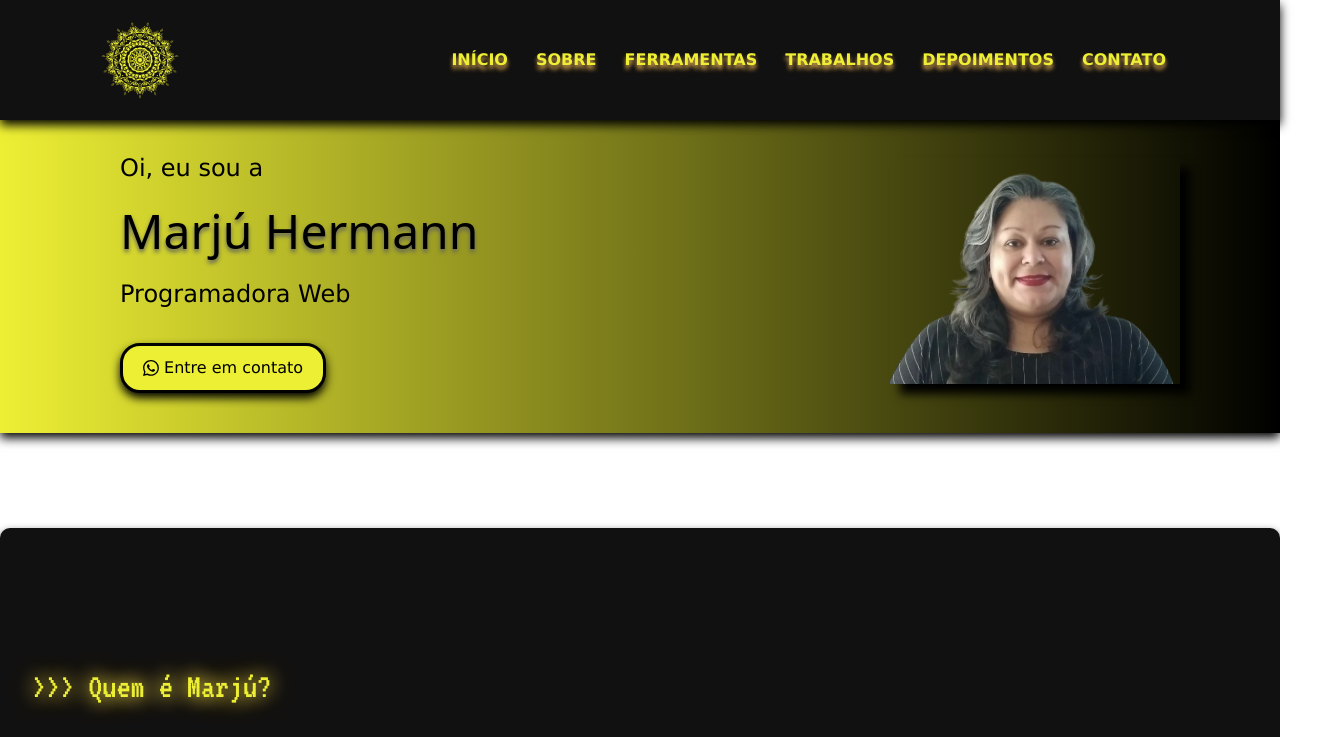
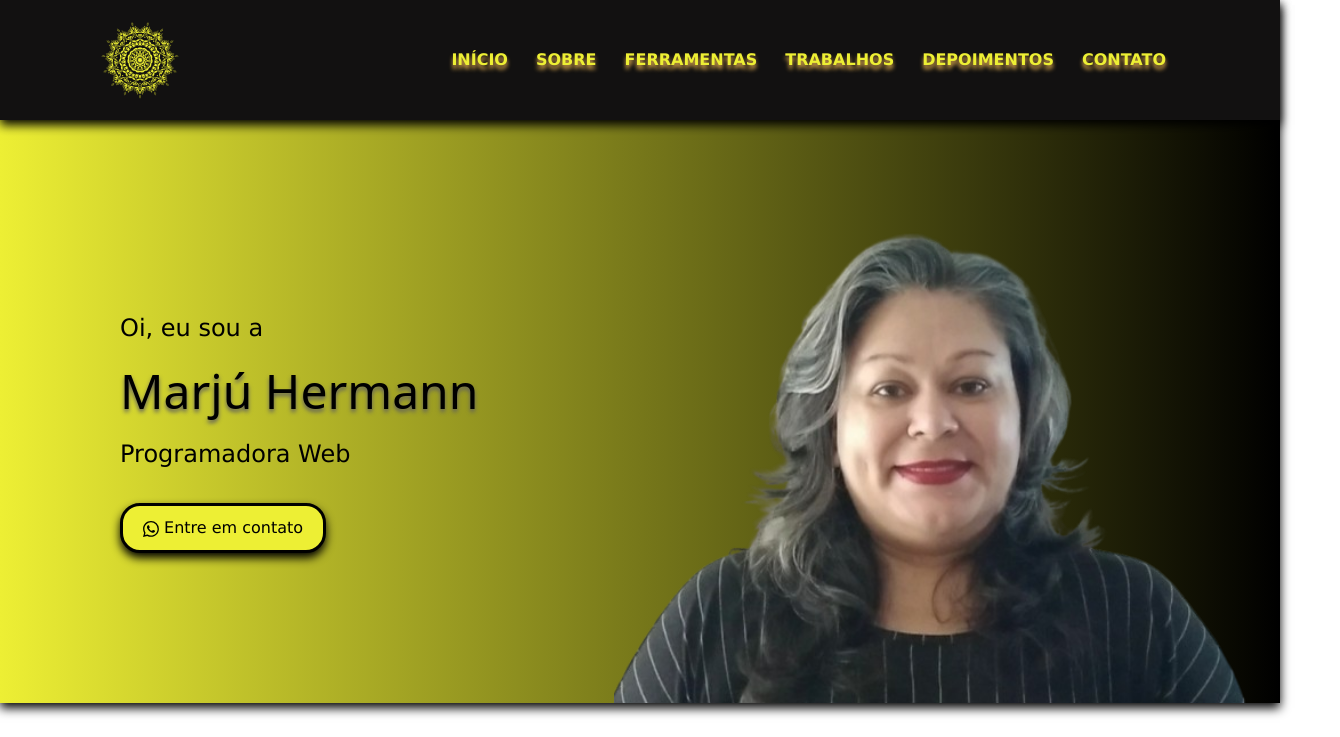
Before and after one commit to Marju-cybeer/PortfolioMarju, a plain HTML site: page index.html in a window 1280 px wide. Shown: the top 737 px of the page, 1340 px wide, since content can reach past the window. Drawn offline with nearby package versions, Linux system fonts and the light colour scheme; a web font is replaced by a local one.

Commit message:
Ajustes foto perfil

```diff
--- a/global.css
+++ b/global.css
@@ -201,8 +201,8 @@ transition: transform 0.3s ease, background-color 0.3s ease, color 0.3s ease;
     padding: 40px 20px;
     flex-wrap: wrap;
     box-shadow: 0px 5px 10px black;
-    padding-top: 150px; /* Ajuste conforme a altura do seu cabeçalho */
-     margin-bottom: 95px;
+    padding-top: 200px; /* Ajuste conforme a altura do seu cabeçalho */
+    margin-bottom: 100px;
   }
 
   .apresentacao .texto {
@@ -241,9 +241,13 @@ transition: transform 0.3s ease, background-color 0.3s ease, color 0.3s ease;
 }
 
   .apresentacao .foto img {
-    max-width: 290px;
+    max-width: 1100px; /* 👉 antes era 890px */
+    width: 100%;
+    height: auto;
     margin-right: 80px;
-    box-shadow: 10px 10px 9px black;
+    margin-bottom: -40px;
+    align-self: flex-end; /* 👈 só a imagem vai pra parte inferior */
+
   }
 
     /*SOBRE*/
```
Also changed, not shown: public/Marju-perfil1.png (added).
